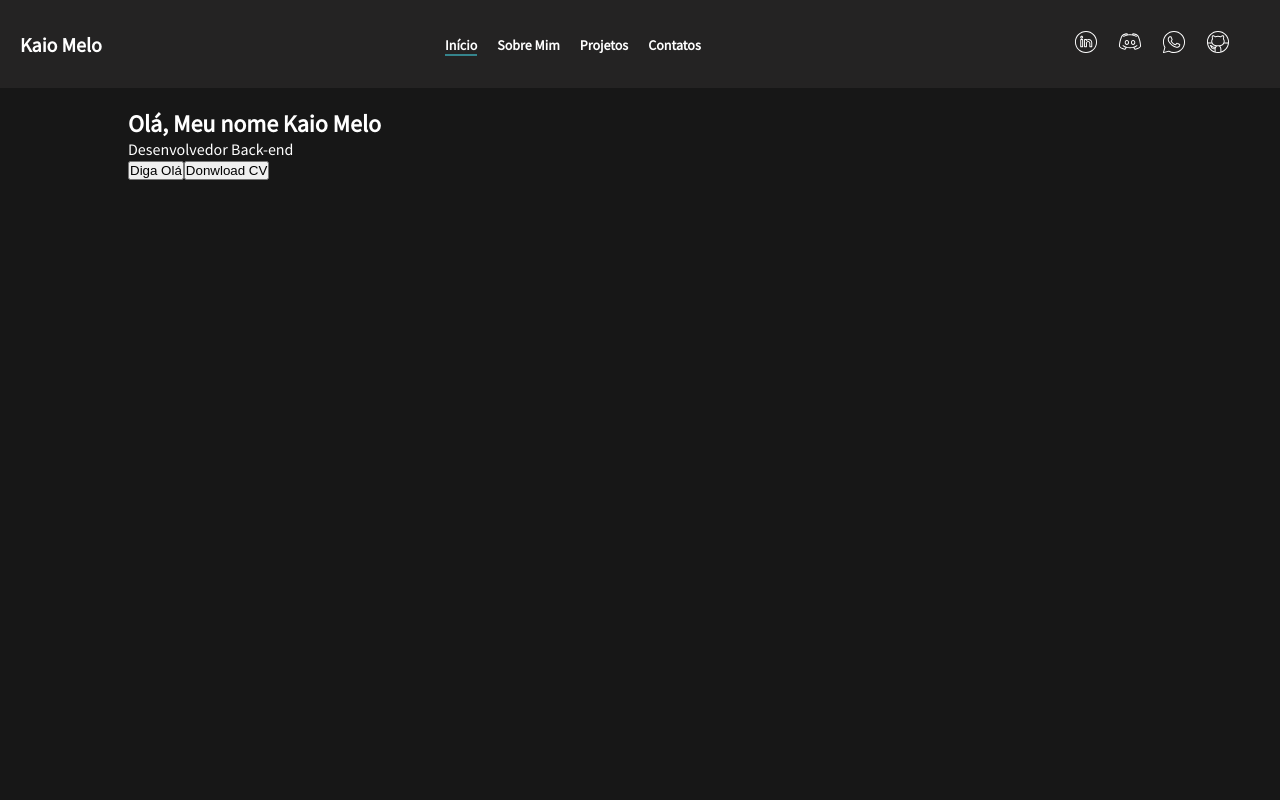
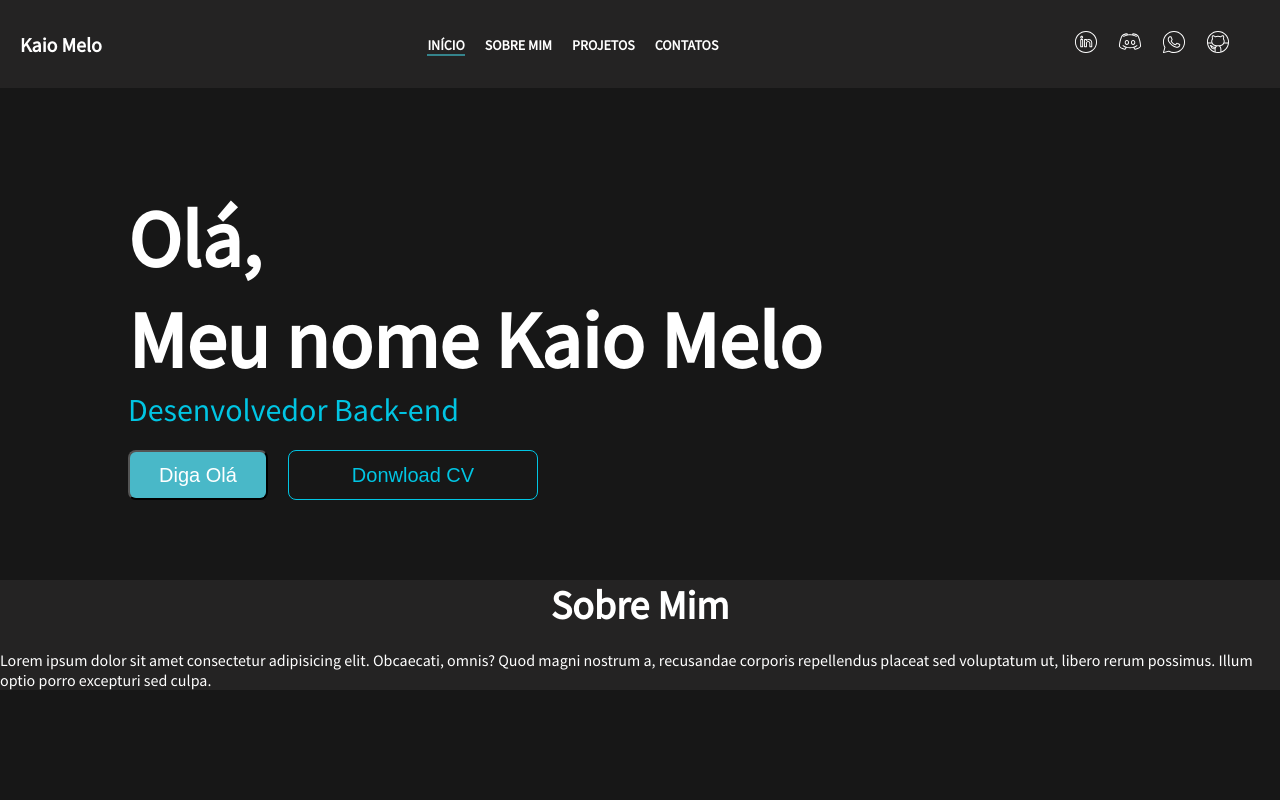
Before and after one commit to KaioMelo/Meu_Portfolio_2.0, a React (Vite) app: page / in a window 1280 px wide. Shown: the top 800 px of the page. Built offline with nearby package versions, Linux system fonts and the light colour scheme.

Commit message:
Modificando algumas coisas e iniciando sobre mim

```diff
--- a/src/components/Body/Body.css
+++ b/src/components/Body/Body.css
@@ -1,17 +1,11 @@
 body {
   margin: 0;
   padding: 0;
-  height: 100vh;
+  height: 200vh;
+  width: 100%;
   background-color: #171717;
   color: white;
 }
-
-.container {
-    max-width: 1024px; /* Largura máxima para o conteúdo */
-    margin: 0 auto; /* Centraliza o conteúdo */
-    padding: 20px;
-}
-
 
 @media (max-width: 768px) {
     .container {
--- a/src/components/Body/Body.jsx
+++ b/src/components/Body/Body.jsx
@@ -1,11 +1,13 @@
 import './Body.css'
 
 import Home from '../../pages/Home';
+import SobreMin from '../../pages/SobreMin';
 
 function Body(){
     return(
         <body className='container'>
             <Home/>
+            <SobreMin/>
         </body>
     )
 }
--- a/src/components/Header/Header.css
+++ b/src/components/Header/Header.css
@@ -47,6 +47,7 @@ header {
     color: white;
     font-weight: bold;
     font-size: 14px;
+    text-transform: uppercase;
   }
 
   .active {
--- /dev/null
+++ b/src/pages/Home.css
@@ -0,0 +1,41 @@
+.home{
+    width: 80%;
+    height: auto;
+    margin: auto;
+    padding-top: 100px;
+    padding-bottom: 80px;
+}
+
+.titulo-principal{
+    font-size: 80px;
+    margin: auto;
+}
+
+.sub-titulo{
+    font-size: 32px;
+    color: #01C5E3;
+}
+
+
+.box-botoes > button{
+    font-size: 20px;
+    margin: 20px 20px 0px 0px;
+    border-radius: 8px;
+    appearance: none;
+    cursor: pointer;
+}
+
+#btn-ola{
+    background-color: #49B8C8;
+    color: white;
+    width: 140px;
+    height: 50px;
+}
+
+#btn-donwload{
+    background-color: transparent;
+    border: 1px solid #01C5E3;
+    color: #01C5E3;
+    width: 250px;
+    height: 50px;
+}
--- a/src/pages/Home.jsx
+++ b/src/pages/Home.jsx
@@ -1,11 +1,14 @@
+import './Home.css'
+
 function Home(){
     return(
-        <section className="">
-            <h1>Olá, Meu nome Kaio Melo </h1>
-            <p>Desenvolvedor Back-end</p>
-            <div>
-                <button>Diga Olá</button>
-                <button>Donwload CV</button>
+        <section className="home">
+            <h1 className="titulo-principal">Olá,</h1>
+            <h1 className="titulo-principal">Meu nome Kaio Melo </h1>
+            <p className='sub-titulo'>Desenvolvedor Back-end</p>
+            <div className='box-botoes'>
+                <button id='btn-ola'>Diga Olá</button>
+                <button id='btn-donwload'>Donwload CV</button>
             </div>
         </section>
     )
--- /dev/null
+++ b/src/pages/SobreMin.css
@@ -0,0 +1,10 @@
+.sobreMin{
+    padding: 0;
+    margin: 0;
+    background-color: #242323;
+}
+
+.titulo-sobremin{
+    font-size: 40px;
+    text-align: center;
+}
--- /dev/null
+++ b/src/pages/SobreMin.jsx
@@ -0,0 +1,22 @@
+import "./SobreMin.css";
+
+function SobreMin() {
+  return (
+    <section className="sobreMin">
+      <h2 className="titulo-sobremin">Sobre Mim</h2>
+      <div>
+        <img src="" alt="" />
+      </div>
+      <div>
+        <p>
+          Lorem ipsum dolor sit amet consectetur adipisicing elit. Obcaecati,
+          omnis? Quod magni nostrum a, recusandae corporis repellendus placeat
+          sed voluptatum ut, libero rerum possimus. Illum optio porro excepturi
+          sed culpa.
+        </p>
+      </div>
+    </section>
+  );
+}
+
+export default SobreMin;
```
